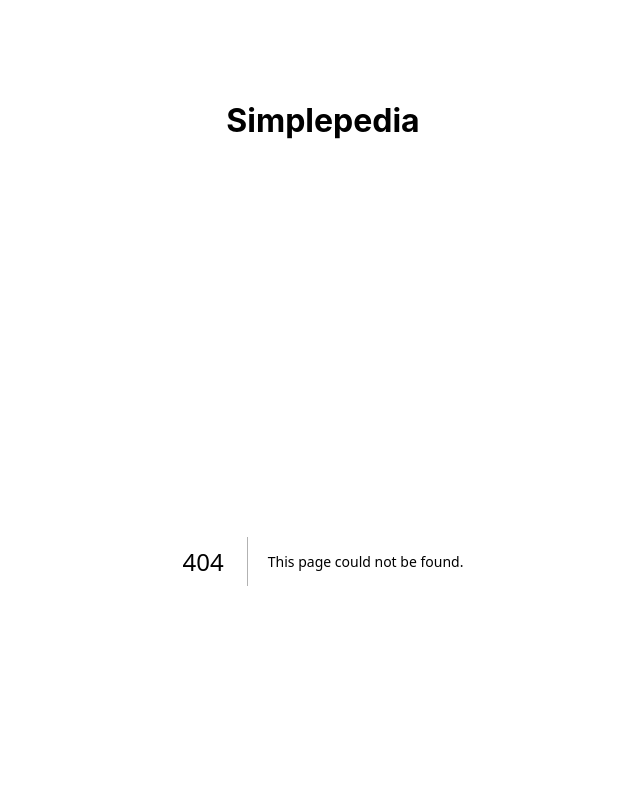
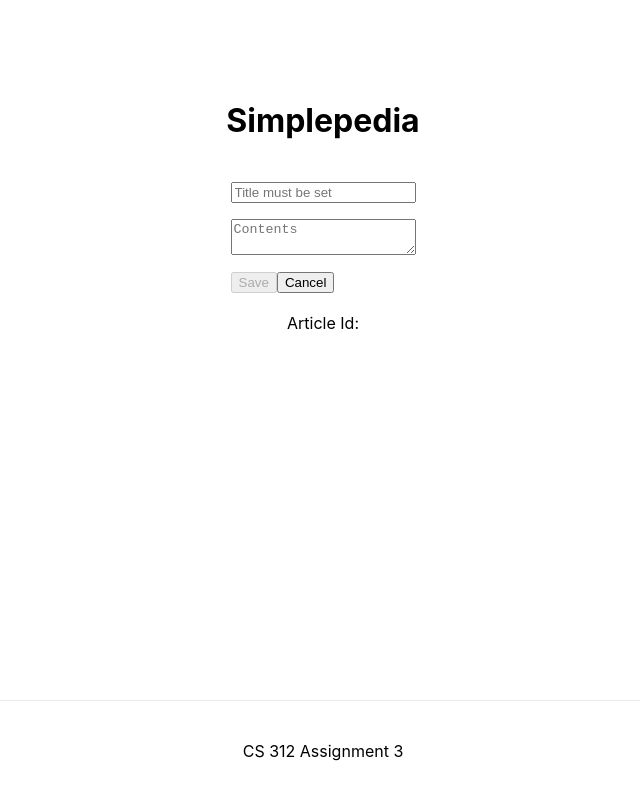
Before and after one commit to oyonzo/practical-9-frameworks-oyonzo, a Next.js app: page /edit in a window 1280 px wide. Before the commit this address had no page. Shown: the top 800 px of the page, without its empty margins (317-957 px from the left). Built offline with nearby package versions, Linux system fonts and the light colour scheme.

Commit message:
Editor functionality

```diff
--- a/src/components/Editor.js
+++ b/src/components/Editor.js
@@ -15,21 +15,59 @@
     currentArticle - object with `title` and `contents` properties at minimum
     complete - function to call on completion (required)
 */
-
+import { useState } from "react";
+import PropTypes from "prop-types";
 import ArticleShape from "./ArticleShape";
 import styles from "../styles/Editor.module.css";
-import PropTypes from "prop-types";
 
 export default function Editor({ currentArticle, complete }) {
-  return (<div>
-    <input type="text" placeholder="Title must be set"/>
-    <textarea type="text" placeholder="Contents"/>
-    <button type="button">Save</button>
-    <button type="button">Cancel</button>
-    </div>)
+  const [title, setTitle] = useState(
+    currentArticle ? currentArticle.title : "",
+  );
+  const [contents, setContents] = useState(
+    currentArticle ? currentArticle.contents : "",
+  );
+
+  // handler for the save button
+  const handleSave = () => {
+    const newArticle = {
+      ...currentArticle, // Copy the existing fields from the current article
+      title, // update the title field
+      contents, // update the content field
+      edited: new Date().toISOString(),
+    };
+    complete(newArticle);
+  };
+
+  return (
+    <div class={styles.editor}>
+      <input
+        type="text"
+        placeholder="Title must be set"
+        class="input-field"
+        value={title}
+        onChange={(e) => setTitle(e.target.value)}
+      />
+      <textarea
+        type="text"
+        placeholder="Contents"
+        class="textarea-field"
+        value={contents}
+        onChange={(e) => setContents(e.target.value)}
+      />
+      <div>
+        <button type="button" onClick={handleSave} disabled={!title}>
+          Save
+        </button>
+        <button type="button" onClick={() => complete()}>
+          Cancel
+        </button>
+      </div>
+    </div>
+  );
 }
 
 Editor.propTypes = {
   currentArticle: ArticleShape,
-  complete: PropTypes.func.isRequired
-}
+  complete: PropTypes.func.isRequired,
+};
--- /dev/null
+++ b/src/pages/edit.js
@@ -0,0 +1,29 @@
+import PropTypes from "prop-types";
+import { useRouter } from "next/router";
+import ArticleShape from "../components/ArticleShape";
+import Editor from "../components/Editor";
+
+export default function SimplepediaCreator({
+  collection,
+  setCollection,
+  setCurrentArticle,
+}) {
+  const router = useRouter(); // initialize useRouter
+
+  const handleComplete = (article) => {
+    if (article) {
+      setCollection(() => [...collection, article]); //  add the article to the collection
+      setCurrentArticle(article); // make the new article the current article
+      console.log(article);
+    } else {
+      router.back(); // if there is no article, go back
+    }
+  };
+  return <Editor complete={handleComplete} />;
+}
+
+SimplepediaCreator.propTypes = {
+  collection: PropTypes.arrayOf(ArticleShape).isRequired,
+  setCollection: PropTypes.func.isRequired,
+  setCurrentArticle: PropTypes.func.isRequired,
+};
```
